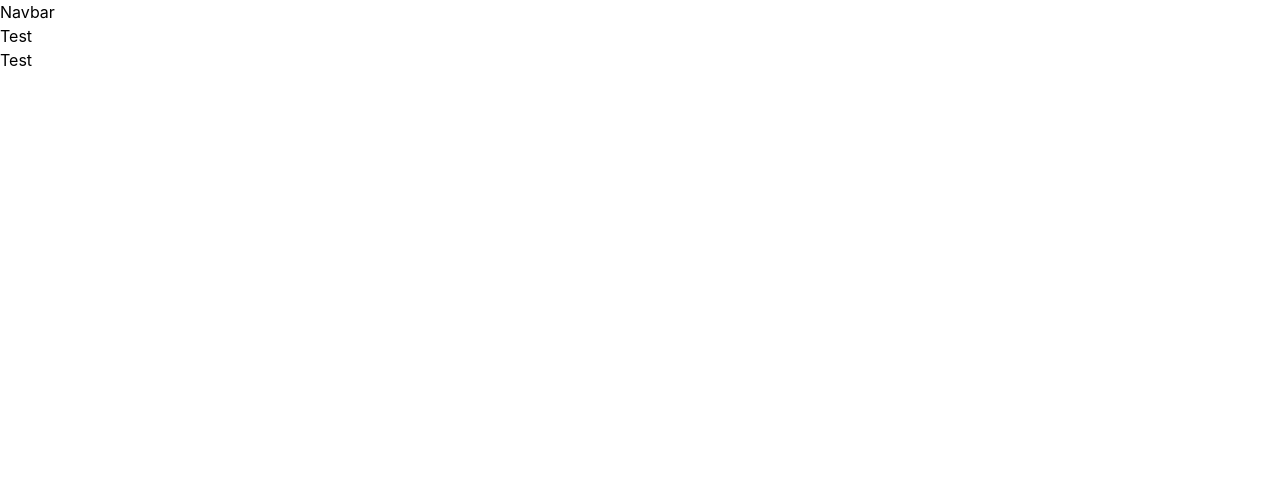
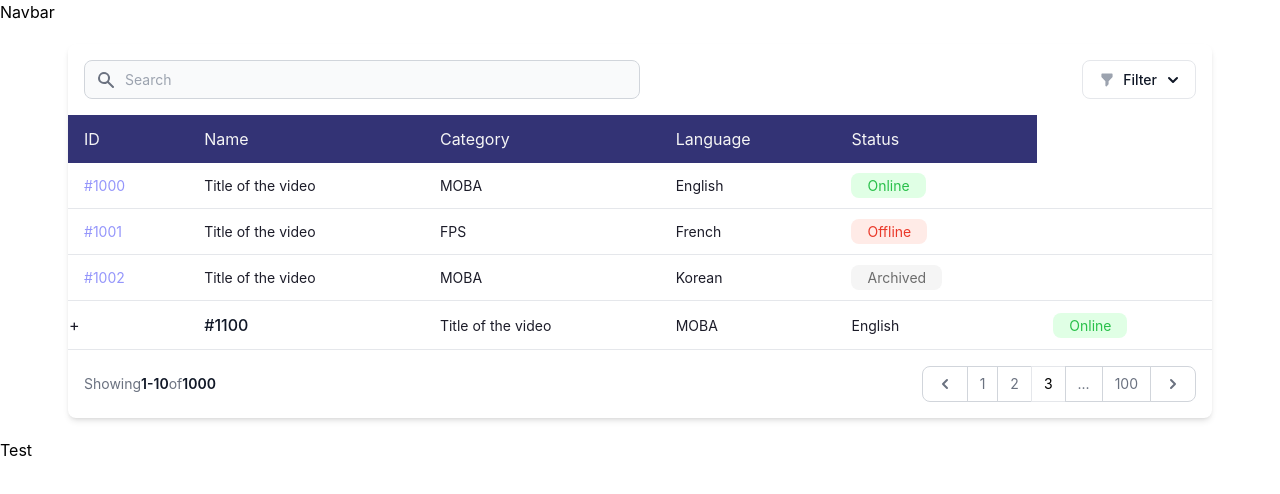
Before and after one commit to WildCodeSchool/2023-02-JS-RemoteFR-JSWizards-P3-Team-Ravenclaw, a React (Vite) app in the folder frontend/: page /account/admin in a window 1280 px wide. Shown: the top 494 px of the page. Built offline with nearby package versions, Linux system fonts and the light colour scheme.

Commit message:
Creation of table

```diff
--- a/frontend/src/components/dashboard/DashTable.jsx
+++ b/frontend/src/components/dashboard/DashTable.jsx
@@ -1,7 +1,60 @@
+import DashRow from "./DashRow";
+import DashHead from "./DashHead";
+import DashNav from "./DashNav";
+import DashSearch from "./DashSearch";
+import DashRowDrop from "./DashRowDrop";
+
 export default function DashTable() {
+  const videos = [
+    {
+      id: 1000,
+      name: "Title of the video",
+      category: "MOBA",
+      language: "English",
+      status: "Online",
+    },
+    {
+      id: 1001,
+      name: "Title of the video",
+      category: "FPS",
+      language: "French",
+      status: "Offline",
+    },
+    {
+      id: 1002,
+      name: "Title of the video",
+      category: "MOBA",
+      language: "Korean",
+      status: "Archived",
+    },
+  ];
+
   return (
-    <section>
-      <div>Test</div>
+    <section className="sm:p-5">
+      <div className="mx-auto max-w-screen-xl px-4 lg:px-12">
+        <div className="relative overflow-hidden bg-white shadow-md dark:bg-gray-800 sm:rounded-lg">
+          <DashSearch />
+          <div className="overflow-x-auto">
+            <table className="w-full text-left text-base text-neutralDarkest dark:text-neutralLightest">
+              <DashHead />
+              <tbody>
+                {videos.map((video) => (
+                  <DashRow
+                    key={video.id}
+                    id={video.id}
+                    name={video.name}
+                    category={video.category}
+                    language={video.language}
+                    status={video.status}
+                  />
+                ))}
+                <DashRowDrop />
+              </tbody>
+            </table>
+          </div>
+          <DashNav />
+        </div>
+      </div>
     </section>
   );
 }
```
